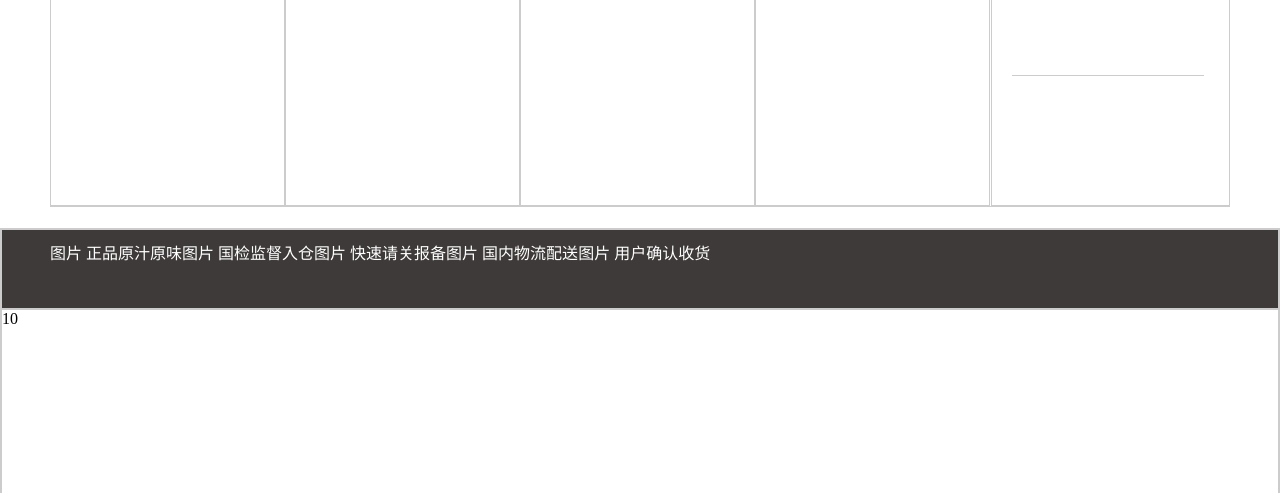
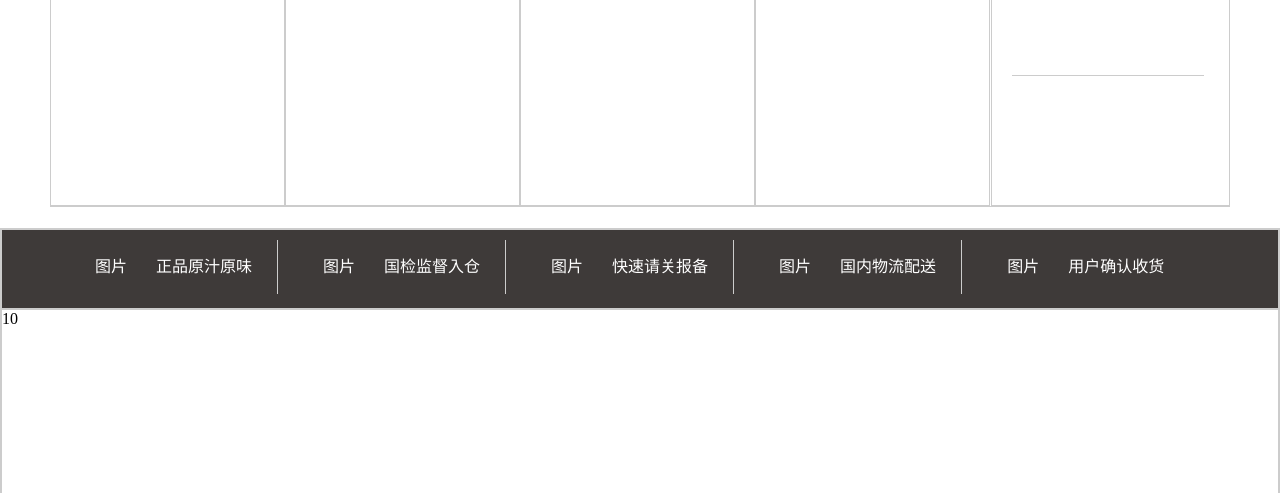
Before and after one commit to Diviner1987/fengqu, a PHP site: page /indexs.html in a window 1280 px wide. Shown: the part 3599-4092 px from the top of the page. Run offline with PHP 8.4, Linux system fonts and the light colour scheme.

Commit message:
第三次修改项目

```diff
--- a/src/css/indexs.css
+++ b/src/css/indexs.css
@@ -537,6 +537,17 @@
   list-style: none;
   float: left;
   color: #fff;
+  text-align: center;
+  line-height: 54px;
+  border-right: 1px solid #ccc;
+  padding-right: 25px;
+}
+.bottom_detail ul li span {
+  margin-right: 25px;
+  margin-left: 45px;
+}
+.bottom_detail ul .detail_li {
+  border-right: none;
 }
 
 .bottom_information {
--- a/src/indexs.html
+++ b/src/indexs.html
@@ -367,7 +367,7 @@
                 <li>
                     <span>图片</span> 国内物流配送
                 </li>
-                <li>
+                <li class="detail_li">
                     <span>图片</span> 用户确认收货
                 </li>
             </ul>
--- a/src/sass/_bottom.scss
+++ b/src/sass/_bottom.scss
@@ -10,6 +10,15 @@ $bottom_detail_height:54px;
 // 边框变量
 @mixin borderstyle($style:solid, $size:1px, $color:#ccc) {
     border: $size $style $color;
+}
+
+//li的右边边框
+@mixin border-right($style:solid, $size:1px, $color:#ccc) {
+    border-right: $size $style $color;
+}
+
+@mixin border-rights($border:none) {
+    border-right: $border;
 }
 
 // 底部宽度变量
@@ -42,7 +51,31 @@ $bottom_detail_height:54px;
     margin: $margin;
 }
 
-//底部上面部分li里面内容的文字大小
+//li里面的内容进行水平居中
+@mixin text-align($align:center) {
+    text-align: $align;
+}
+
+//li里面的内容进行垂直居中
+@mixin line-height($line:54px) {
+    line-height: $line;
+}
+
+//li里面内容的右边margin值
+@mixin detail_margin_r($margin:25px) {
+    margin-right: $margin;
+}
+
+//li里面内容的左边margin值
+@mixin detail_margin_l($margin:45px) {
+    margin-left: $margin;
+}
+
+//li里面内容的padding值
+@mixin detail_padding($padding:25px) {
+    padding-right: $padding;
+}
+
 // 底部的部分
 .bottom {
     @include bottomwidth;
@@ -64,6 +97,19 @@ $bottom_detail_height:54px;
             @include list;
             @include float;
             @include color;
+            @include text-align;
+            @include line-height;
+            @include border-right;
+            // @include detail_margin_r;
+            @include detail_padding;
+            span {
+                //图片的span标签
+                @include detail_margin_r;
+                @include detail_margin_l;
+            }
+        }
+        .detail_li {
+            @include border-rights;
         }
     }
 }
```
Also changed, not shown: 1 other file.
